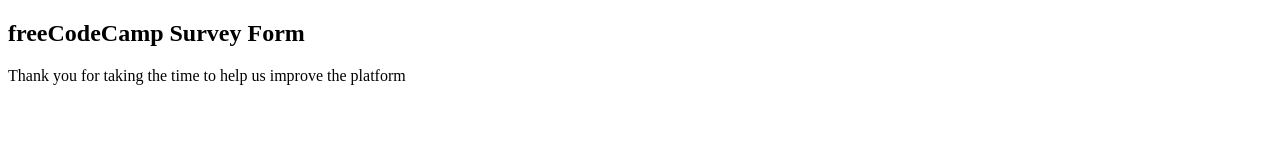
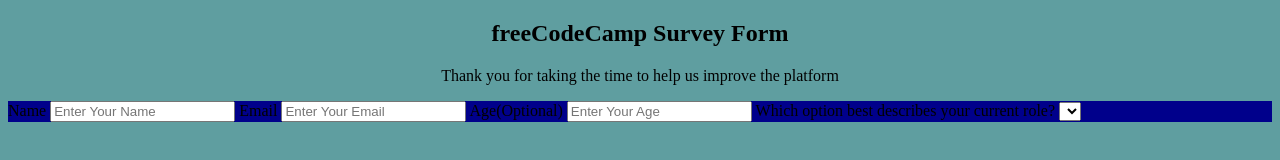
Before and after one commit to wale-prog/Microverse-with-Joseph, a plain HTML site: page index.html in a window 1280 px wide. Drawn offline with Linux system fonts and the light colour scheme.

Commit message:
Added style.css

```diff
--- a/index.html
+++ b/index.html
@@ -6,15 +6,36 @@
     <meta http-equiv="X-UA-Compatible" content="IE=edge">
     <meta name="viewport" content="width=device-width, initial-scale=1.0">
     <title>Document</title>
+    <link rel="stylesheet" href="style.css">
 </head>
 
 <body>
-    <h2>freeCodeCamp Survey Form</h2>
-    <p>Thank you for taking the time to help us improve the platform</p>
 
-    <div>
+    <div class="center">
+        <h2>freeCodeCamp Survey Form</h2>
+        <p>Thank you for taking the time to help us improve the platform</p>
+    </div>
+    <div class="form-body">
+        <form action="submit">
+            <label for="name">Name</label>
+            <input type="text" placeholder="Enter Your Name">
+            <label for="name">Email</label>
+            <input type="email" placeholder="Enter Your Email">
+            <label for="name">Age(Optional)</label>
+            <input type="number" placeholder="Enter Your Age">
+            <label for="name">Which option best describes your current role?</label>
 
+            <select name="" id=""><div>
+                <option value="Select Correct role"></option>
+                <option value="Student"></option>
+                <option value="Full Time learner"></option>
+                <option value="Prefer not to say"></option>
+                <option value="Other"></option>
+            </div>
+        </select>
+        </form>
     </div>
+
 
 
 
--- /dev/null
+++ b/style.css
@@ -0,0 +1,11 @@
+body {
+    background-color: cadetblue;
+}
+
+.center {
+    text-align: center;
+}
+
+.form-body {
+    background-color: darkblue;
+}
```
